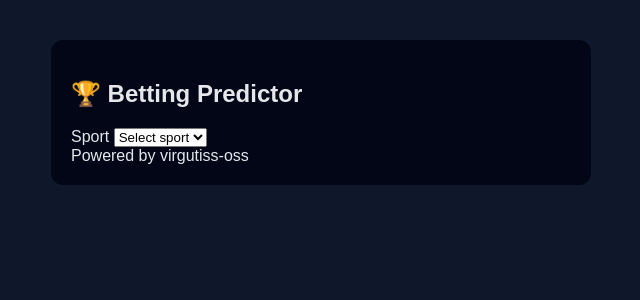
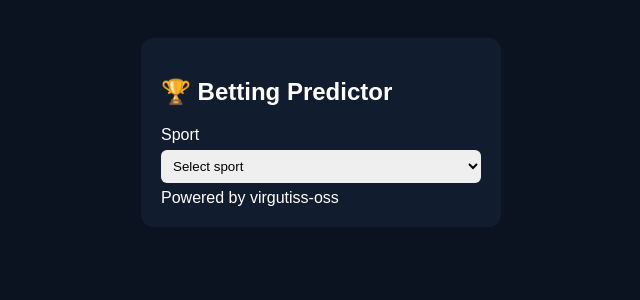
Before and after one commit to virgutiss-oss/betting-predictor, a Flask app: page / in a window 1280 px wide. Shown: the top 300 px of the page, without its empty margins (319-959 px from the left). Run offline with Flask 3, Linux system fonts and the light colour scheme.

Commit message:
Update style.css

```diff
--- a/static/style.css
+++ b/static/style.css
@@ -1,30 +1,28 @@
 body {
-    background: #0f172a;
-    color: #e5e7eb;
-    font-family: Arial, sans-serif;
+    background: #0b1220;
+    color: white;
+    font-family: Arial;
+    display: flex;
+    justify-content: center;
+    padding-top: 30px;
 }
 
 .card {
-    max-width: 500px;
-    margin: 40px auto;
-    background: #020617;
+    background: #111c2f;
     padding: 20px;
     border-radius: 12px;
+    width: 320px;
+}
+
+select, button {
+    width: 100%;
+    margin: 6px 0;
+    padding: 8px;
+    border-radius: 6px;
+    border: none;
 }
 
 button {
-    background: #2563eb;
+    background: #1f6feb;
     color: white;
-    padding: 10px;
-    border: none;
-    border-radius: 6px;
-    cursor: pointer;
 }
-
-input {
-    padding: 6px;
-    width: 100%;
-}
-
-.good { color: #22c55e; }
-.bad { color: #ef4444; }
```
